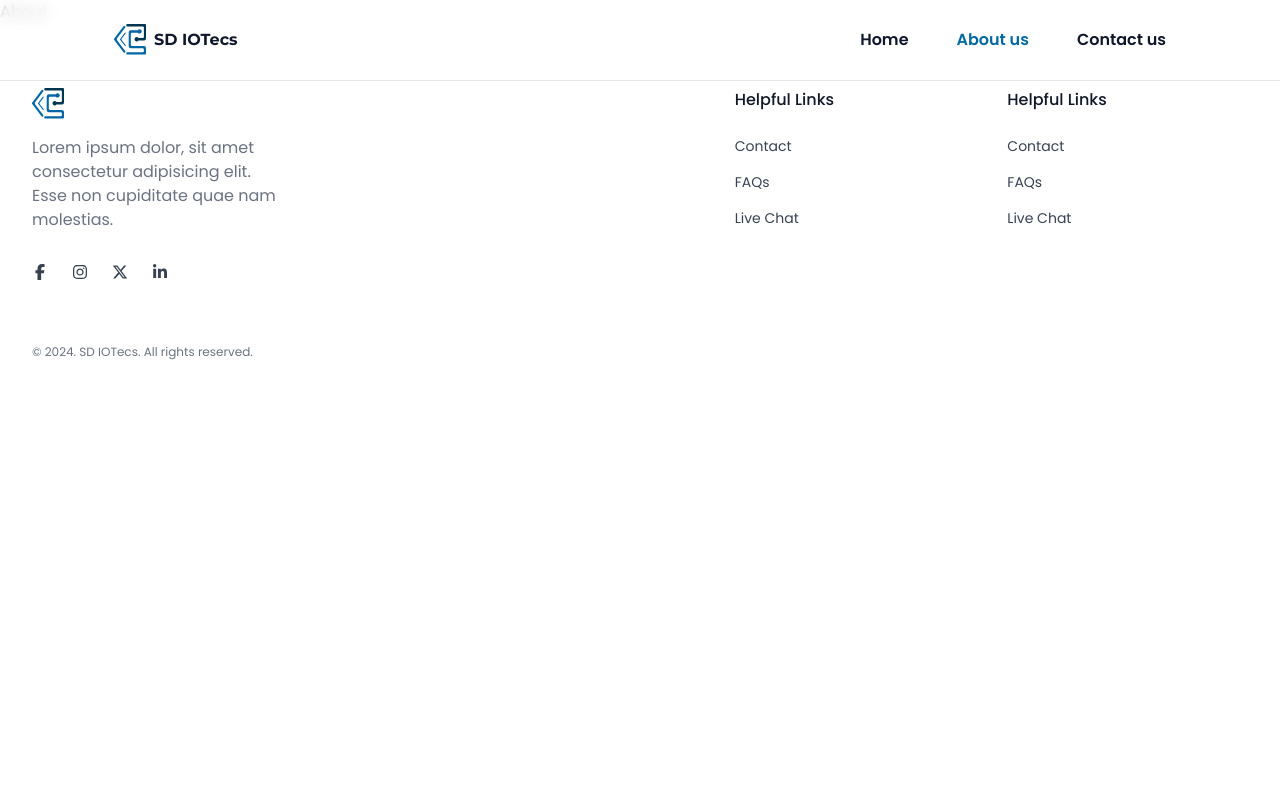
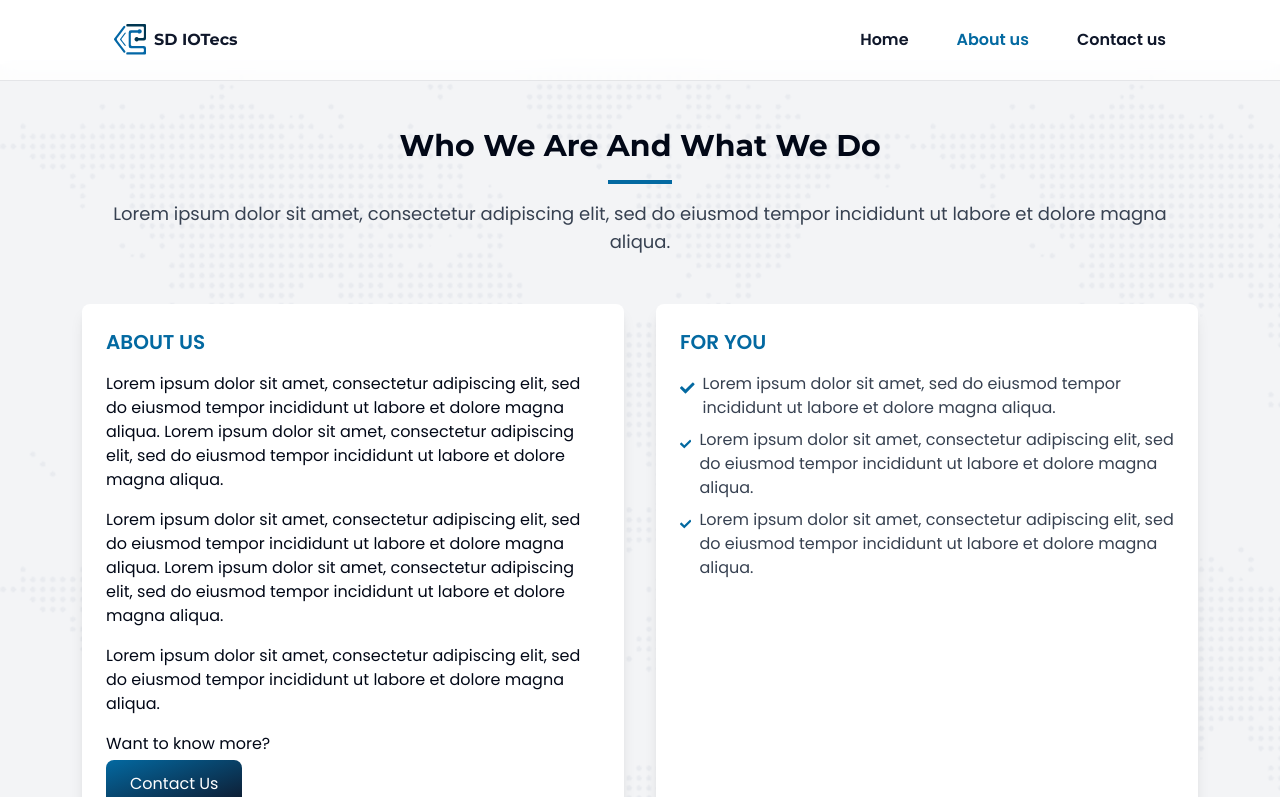
Before and after one commit to Yugabdh/iot-static-website, a Next.js app: page /about-us in a window 1280 px wide. Shown: the top 797 px of the page. Built offline with nearby package versions, Linux system fonts and the light colour scheme.

Commit message:
Added about page section

```diff
--- a/app/about-us/page.js
+++ b/app/about-us/page.js
@@ -1,9 +1,73 @@
-import React from 'react'
+import Link from 'next/link';
+import React from 'react';
+import { FaCheck } from "react-icons/fa";
 
 const About = () => {
   return (
-    <div>About</div>
-  )
-}
+    <section className="py-16 mt-16 bg-gray-100" style={{ backgroundImage: 'url(/images/dots.png)' }}>
+      <div className="container mx-auto px-4">
+        <div className="text-center mb-12">
+          <h2 className="text-3xl font-headline font-bold mb-4">Who We Are And What We Do</h2>
+          <div className="w-16 h-1 bg-sky-700 mx-auto mb-4"></div>
+          <p className="text-lg text-gray-700">
+            Lorem ipsum dolor sit amet, consectetur adipiscing elit, sed do eiusmod tempor incididunt ut labore et dolore magna aliqua.
+          </p>
+        </div>
 
-export default About
+        <div className="flex flex-wrap -mx-4 items-stretch">
+          <div className="w-full lg:w-1/2 px-4 mb-8 lg:mb-0">
+            <div className="bg-white p-6 rounded-lg shadow-lg h-full">
+              <h4 className="text-xl font-semibold mb-4 text-sky-700">ABOUT US</h4>
+              <p className="mb-4">
+                Lorem ipsum dolor sit amet, consectetur adipiscing elit, sed do eiusmod tempor incididunt ut labore et dolore magna aliqua. Lorem ipsum dolor sit amet, consectetur adipiscing elit, sed do eiusmod tempor incididunt ut labore et dolore magna aliqua.
+              </p>
+              <p className="mb-4">
+                Lorem ipsum dolor sit amet, consectetur adipiscing elit, sed do eiusmod tempor incididunt ut labore et dolore magna aliqua. Lorem ipsum dolor sit amet, consectetur adipiscing elit, sed do eiusmod tempor incididunt ut labore et dolore magna aliqua.
+              </p>
+              <p className="mb-4">
+                Lorem ipsum dolor sit amet, consectetur adipiscing elit, sed do eiusmod tempor incididunt ut labore et dolore magna aliqua.
+              </p>
+              <p className="mb-4">
+                Want to know more?
+              </p>
+              <Link
+                href="/contact-us"
+                className="text-white bg-gradient-to-br from-sky-700 to-slate-900 hover:bg-gradient-to-bl focus:ring-4 focus:outline-none focus:ring-slate-300 dark:focus:ring-slate-800 rounded-lg px-6 py-3 text-center me-2 mb-2"
+              >
+                Contact Us
+              </Link>
+            </div>
+          </div>
+
+          <div className="w-full lg:w-1/2 px-4">
+            <div className="bg-white p-6 rounded-lg shadow-lg h-full">
+              <h4 className="text-xl font-semibold mb-4 text-sky-700">FOR YOU</h4>
+              <ul className="list-none pl-0 space-y-2">
+                <li className="flex items-start">
+                  <FaCheck className="text-sky-700 mr-2 mt-1 text-2xl font-bold" />
+                  <span className="text-gray-700">
+                    Lorem ipsum dolor sit amet, sed do eiusmod tempor incididunt ut labore et dolore magna aliqua.
+                  </span>
+                </li>
+                <li className="flex items-start">
+                  <FaCheck className="text-sky-700 mr-2 mt-1 text-2xl font-bold" />
+                  <span className="text-gray-700">
+                    Lorem ipsum dolor sit amet, consectetur adipiscing elit, sed do eiusmod tempor incididunt ut labore et dolore magna aliqua.
+                  </span>
+                </li>
+                <li className="flex items-start">
+                  <FaCheck className="text-sky-700 mr-2 mt-1 text-2xl font-bold" />
+                  <span className="text-gray-700">
+                    Lorem ipsum dolor sit amet, consectetur adipiscing elit, sed do eiusmod tempor incididunt ut labore et dolore magna aliqua.
+                  </span>
+                </li>
+              </ul>
+            </div>
+          </div>
+        </div>
+      </div>
+    </section>
+  );
+};
+
+export default About;
--- a/app/contact-us/page.js
+++ b/app/contact-us/page.js
@@ -29,7 +29,7 @@ const Contact = () => {
                 </p>
 
                 <div className="flex items-center mt-5">
-                  <FaLocationDot className='mr-2 text-sky-700 text-xl'/>
+                  <FaLocationDot className='mr-2 text-sky-700 text-xl' />
                   <span className="text-sm">House #14, Street #12, Darulaman Road, Kabul, Afghanistan.</span>
                 </div>
                 <div className="flex items-center mt-5">
--- a/components/footer.js
+++ b/components/footer.js
@@ -7,6 +7,7 @@ const Footer = () => {
     return (
         <footer className="bg-white">
             <div className="mx-auto max-w-screen-xl space-y-8 px-4 py-16 sm:px-6 lg:space-y-16 lg:px-8">
+            <hr />
                 <div className="flex flex-col sm:flex-row">
                     <div>
                         <div>
```
